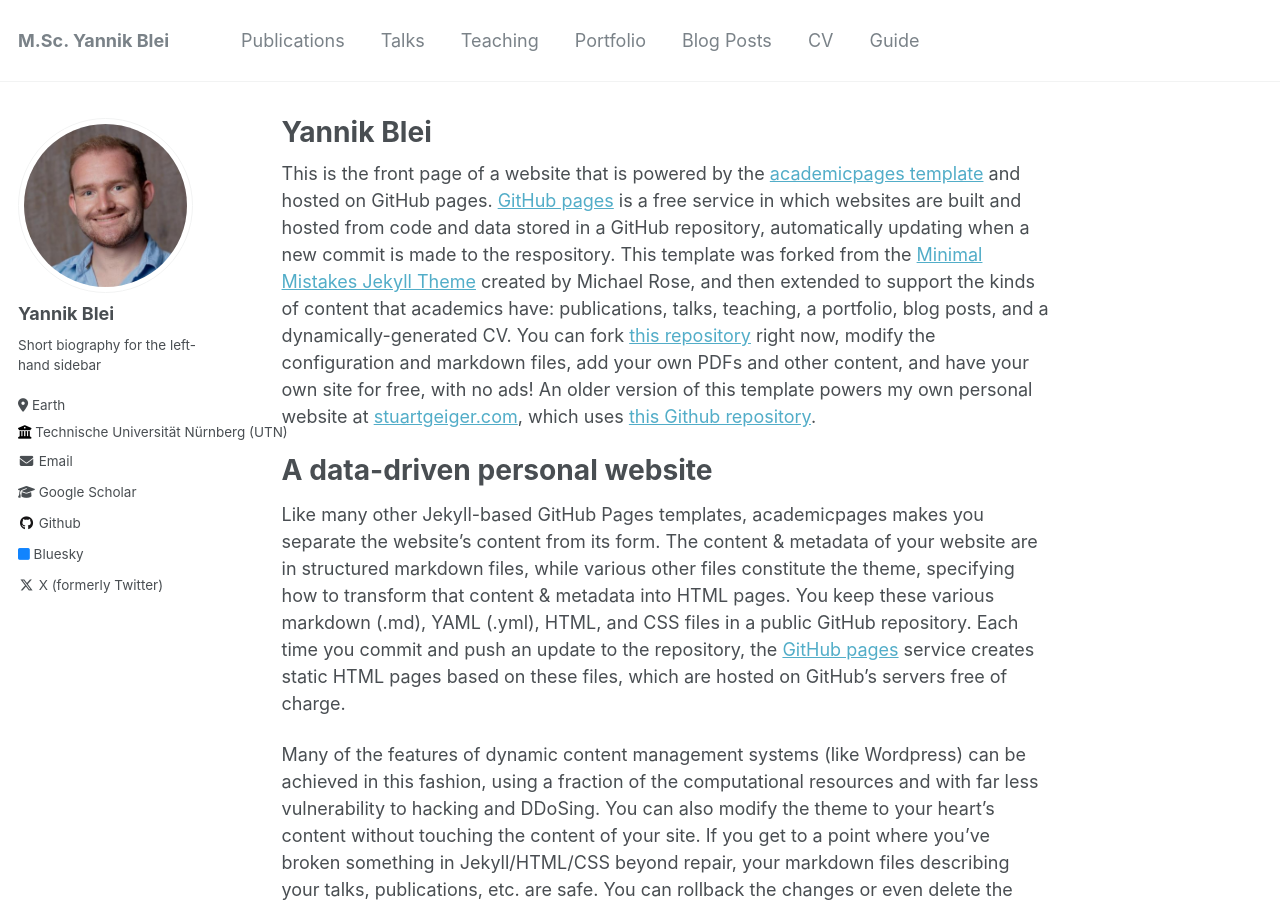
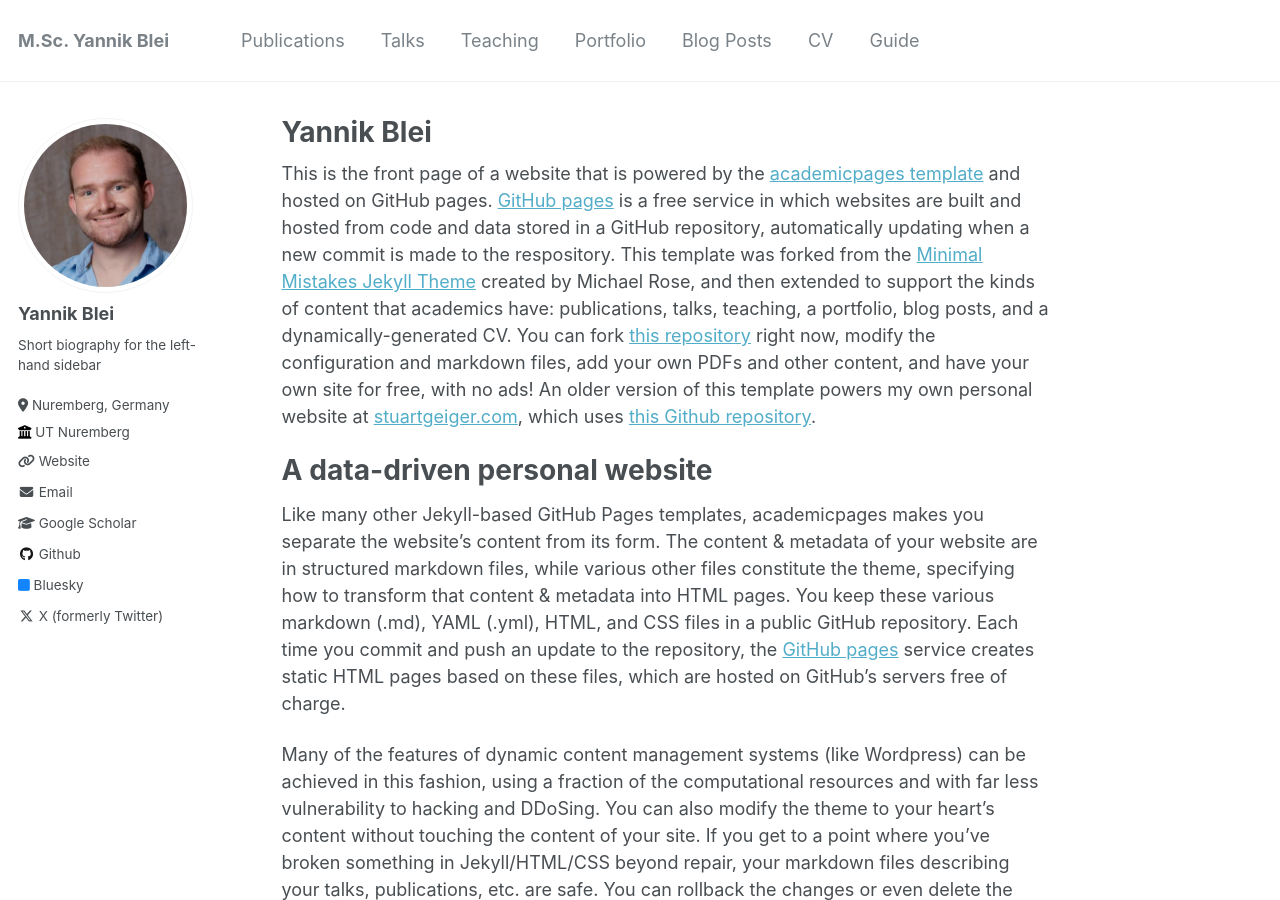
Before and after one commit to yblei/yblei.github.io, a Jekyll site: the page built from _pages/about.md, in a window 1280 px wide and 900 px high. Built offline with Jekyll 4.4.1, drawn with Linux system fonts in a browser that asks for light colours.

Commit message:
updated institution

```diff
--- a/_config.yml
+++ b/_config.yml
@@ -24,9 +24,9 @@ author:
   name             : "Yannik Blei"
   pronouns         : # example: "she/her"
   bio              : "Short biography for the left-hand sidebar"
-  location         : "Earth"
-  employer         : "Technische Universität Nürnberg (UTN)"
-  uri              : # URL
+  location         : "Nuremberg, Germany"
+  employer         : "UT Nuremberg"
+  uri              : "utn.de"
   email            : "none@example.org"
 
   # Academic websites
@@ -41,7 +41,7 @@ author:
   bitbucket        : # Username - Update with your username on the site
   codepen          : # Username
   dribbble         : # Username
-  github           : "academicpages"
+  github           : "yblei"
   kaggle           : # Username
   stackoverflow    : # User number or user number and name (i.e., use "1" or "1/jeff-atwood")
 
```
